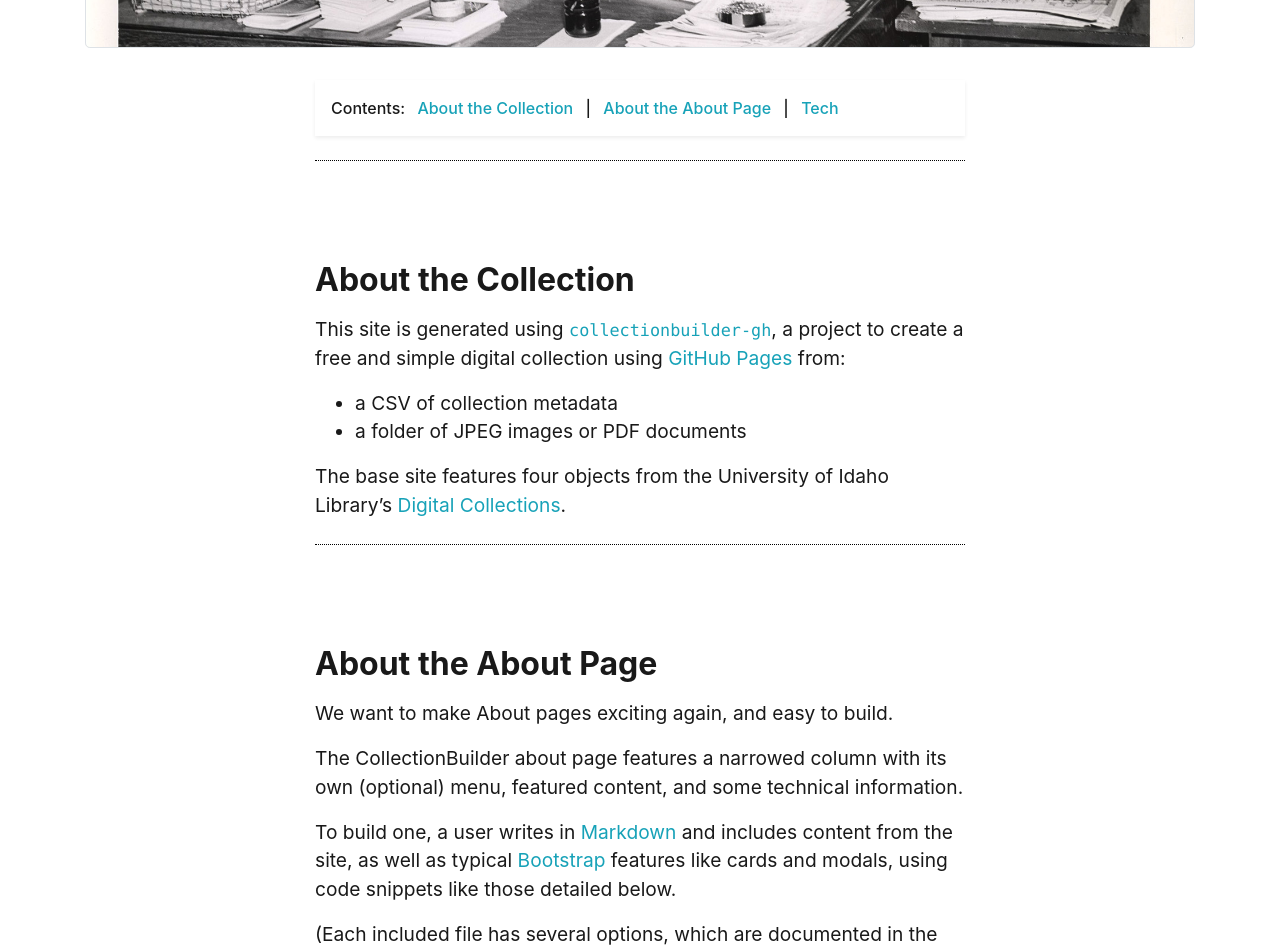
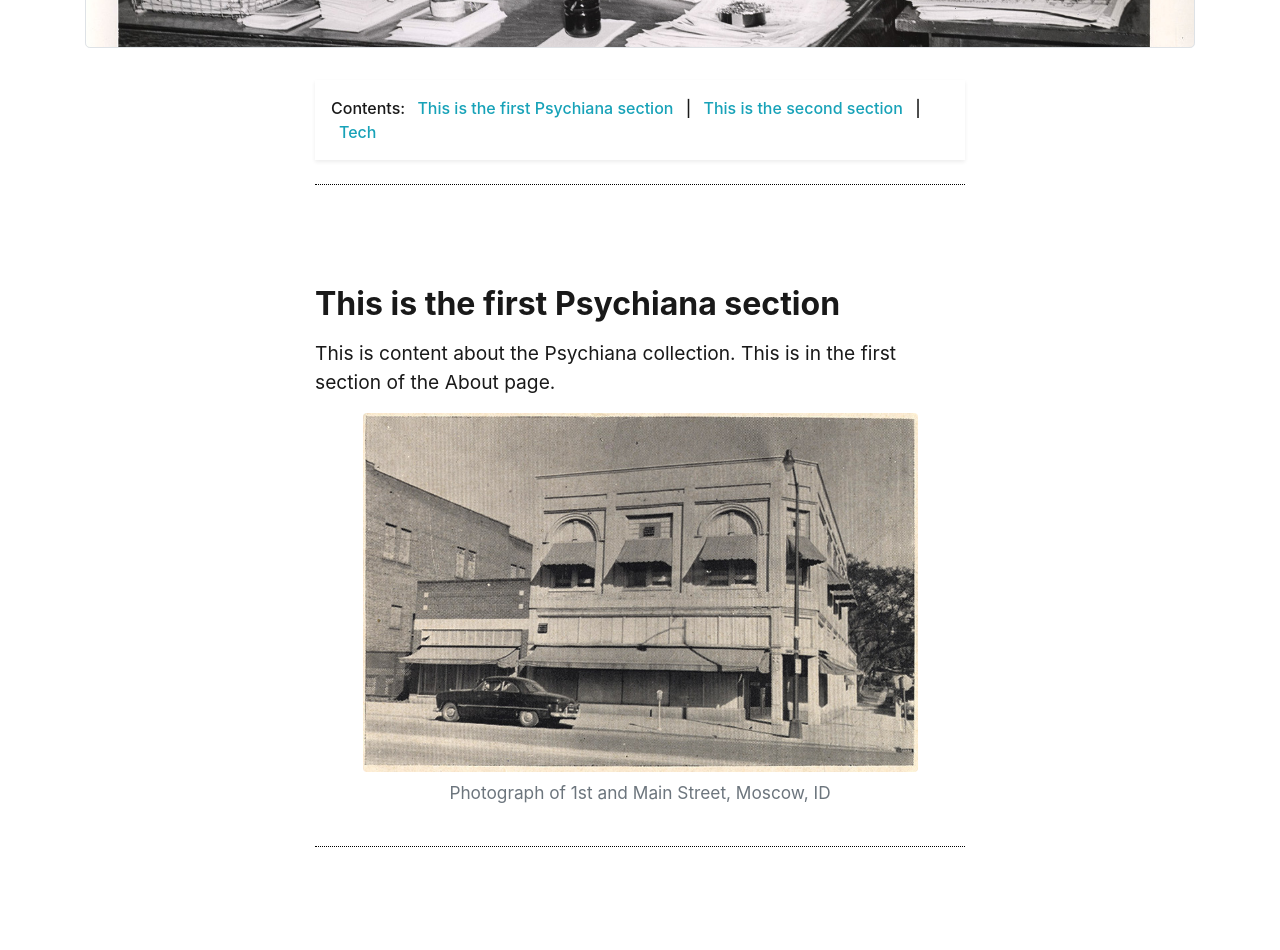
Before and after one commit to owikle/collectionbuilder-demo, a Jekyll site: the page built from pages/about.md, in a window 1280 px wide and 1400 px high, scrolled down 346 px. Shown: the top 950 px of the window. Built offline with Jekyll 4.4.1, drawn with Linux system fonts in a browser that asks for light colours; some of the changed text lies outside the part shown.

Commit message:
Update the about page

```diff
--- a/pages/about.md
+++ b/pages/about.md
@@ -7,61 +7,15 @@ permalink: /about.html
 
 {% include about/jumbotron.html %}
 
-{% include feature/nav-menu.html sections="About the Collection;About the About Page" %}
+{% include feature/nav-menu.html sections="This is the first Psychiana section;This is the second section" %}
 
-## About the Collection
+## This is the first Psychiana section
 
-This site is generated using [`collectionbuilder-gh`](https://collectionbuilding.github.io/gh/), a project to create a free and simple digital collection using [GitHub Pages](https://pages.github.com/) from:
+This is content about the Psychiana collection.
+This is in the first section of the About page.
 
-- a CSV of collection metadata
-- a folder of JPEG images or PDF documents
+{% include feature/item-figure.html objectid="psychiana018" width="50" %}
 
-The base site features four objects from the University of Idaho Library's [Digital Collections](https://www.lib.uidaho.edu/digital).
+## This is the second section
 
-
-## About the About Page
-
-We want to make About pages exciting again, and easy to build.
-
-The CollectionBuilder about page features a narrowed column with its own (optional) menu, featured content, and some technical information.
-
-To build one, a user writes in [Markdown](https://guides.github.com/features/mastering-markdown/) and includes  content from the site, as well as typical [Bootstrap](https://getbootstrap.com/) features like cards and modals, using code snippets like those detailed below.
-
-(Each included file has several options, which are documented in the files themselves. I've given the content widths of 25% and 50% to save space, but you can feature the entire image or document.)
-
-
-- Image --> {% raw %} `{% include feature/item-figure.html objectid="demo_001" width="25" %}`{% endraw %}
-
-{% include feature/item-figure.html objectid="demo_001" width="25" %}
-
-- PDF -- > {% raw %}  `{% include feature/item-pdf-embed.html objectid="demo_002"  width="25" %}`
-  {% endraw %}
-
- {% include feature/item-pdf-embed.html objectid="demo_002" width="25" %}
-
-- Video: {% raw %} `{% include feature/item-video-embed.html objectid="demo_004" %}`
- {% endraw %}
-
-{% include feature/item-video-embed.html objectid="demo_004" %}
-
-- Card -- >  {% raw %}`{% include feature/card.md header="This is a Card" text="The card features an image from the collection as a cap" objectid="demo_004" width="25" centered="true" %}`
- {% endraw %}
-
-{% include feature/card.md header="This is a Card" header="The card is centered" text="The card features an image from the collection as a cap" objectid="demo_004" width="25" centered="true"  %}
-
-- Buttons -- > {% raw %}`{% include feature/button.md text="this is button with secondary coloring" color="secondary"  %}`{% endraw %}
-
-{% include feature/button.md text="This button has 'secondary' coloring" color="secondary" %}
-
-- Alerts -- > {% raw %}`{% include feature/alert.md text="this is an alert that 'warns' a user" color="warning" align="center"  %}`
- {% endraw %}
-
- {% include feature/alert.md text="This is an alert that 'warns' a user with centrally aligned text." color="warning" align="center"  %}
-
-
-- Modals -- > {% raw %}`{% include feature/modal.md button="This is a modal using a 'primary' colored button to invite clicking" title="when clicked:" text="A Modal will pop out a box with some more information" color="primary"  %}`{% endraw %}
-
-{% include feature/modal.md button="This is a modal using a 'primary' colored button to invite clicking" title="When clicked:" text="A Modal will pop out a box with some more information" color="primary"  %}
-
-
-We hope this makes it easier for site builders to develop the collection AND add interesting and engaging contextual information.
+{% include feature/card.md header="This is a Psychiana Collection Card" text="This is text in a Psychiana Collection card" width="50" centered="true"  %}
```
